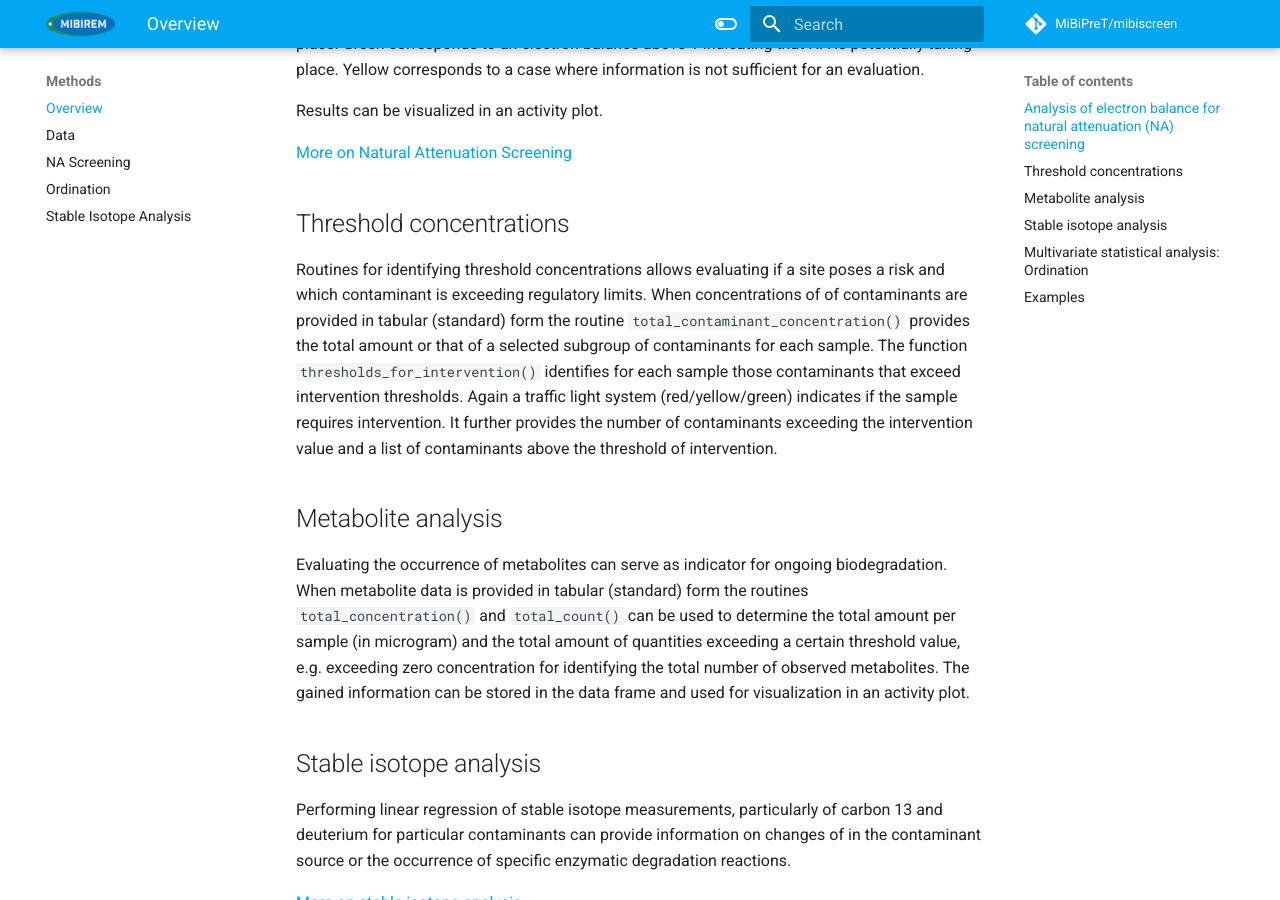
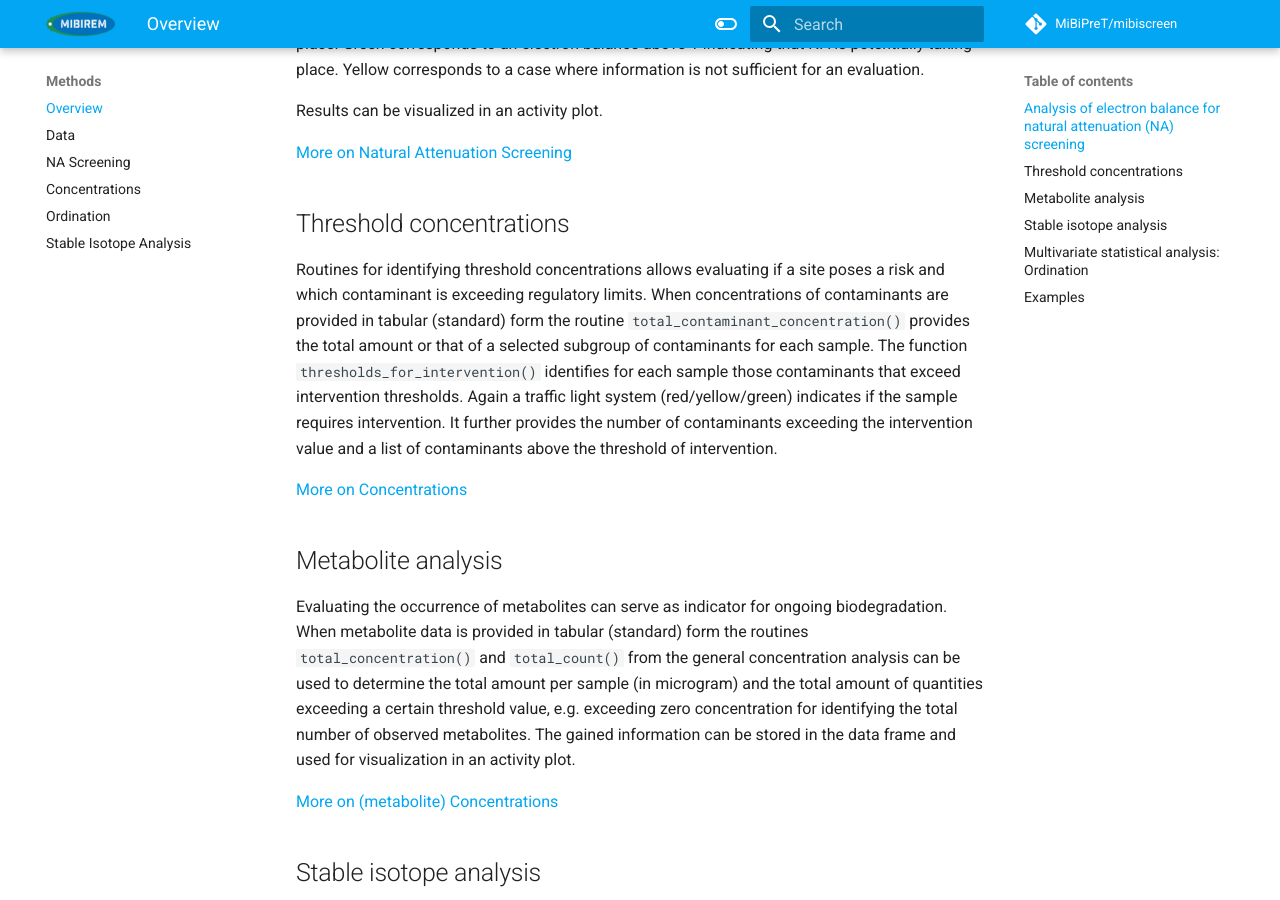
Before and after one commit to MiBiPreT/mibiscreen, an MkDocs documentation site: the page built from docs/methods/overview.md, in a window 1280 px wide and 900 px high, scrolled down 604 px. Built offline with MkDocs 1.6.1 and Material for MkDocs 9.7.7, drawn with Linux system fonts in a browser that asks for light colours; a script that is not in the unit is left out; comment, search, counter and statistics services are not loaded.

Commit message:
adding documentation of concentration routines

```diff
--- a/docs/methods/overview.md
+++ b/docs/methods/overview.md
@@ -11,17 +11,19 @@ Results can be visualized in an activity plot.
 [More on Natural Attenuation Screening](na_screening.md)
 
 ## Threshold concentrations
-Routines for identifying threshold concentrations allows evaluating if a site poses a risk and which contaminant is exceeding regulatory limits. When concentrations of of contaminants are provided in tabular (standard) form the routine `total_contaminant_concentration()` provides the total amount or that of a selected subgroup of contaminants for each sample. The function `thresholds_for_intervention()` identifies for each sample those contaminants that exceed intervention thresholds. Again a traffic light system (red/yellow/green) indicates if the sample requires intervention. It further provides the number of contaminants exceeding the intervention value and a list of contaminants above the threshold of intervention.
+Routines for identifying threshold concentrations allows evaluating if a site poses a risk and which contaminant is exceeding regulatory limits. When concentrations of contaminants are provided in tabular (standard) form the routine `total_contaminant_concentration()` provides the total amount or that of a selected subgroup of contaminants for each sample. The function `thresholds_for_intervention()` identifies for each sample those contaminants that exceed intervention thresholds. Again a traffic light system (red/yellow/green) indicates if the sample requires intervention. It further provides the number of contaminants exceeding the intervention value and a list of contaminants above the threshold of intervention.
+
+[More on Concentrations](concentrations.md)
 
 ## Metabolite analysis
-Evaluating the occurrence of metabolites can serve as indicator for ongoing biodegradation. When metabolite data is provided in tabular (standard) form
-the routines `total_concentration()` and `total_count()` can be used to determine the total amount per sample (in microgram) and the total amount of
-quantities exceeding a certain threshold value, e.g. exceeding zero concentration for identifying the total number of observed metabolites. The gained information can be stored in the data frame and used for visualization in an activity plot.
+Evaluating the occurrence of metabolites can serve as indicator for ongoing biodegradation. When metabolite data is provided in tabular (standard) form the routines `total_concentration()` and `total_count()` from the general concentration analysis can be used to determine the total amount per sample (in microgram) and the total amount of quantities exceeding a certain threshold value, e.g. exceeding zero concentration for identifying the total number of observed metabolites. The gained information can be stored in the data frame and used for visualization in an activity plot.
+
+[More on (metabolite) Concentrations](concentrations.md)
 
 ## Stable isotope analysis
 Performing linear regression of stable isotope measurements, particularly of carbon 13 and deuterium for particular contaminants can provide information on changes of in the contaminant source or the occurrence of specific enzymatic degradation reactions.
 
-  [More on stable isotope analysis](stable_isotopes.md)
+[More on stable isotope analysis](stable_isotopes.md)
 
 ##  Multivariate statistical analysis: Ordination
 Workflows for multivariate statistical analysis of observational data (contaminant concentrations, habitat conditions,
--- a/mkdocs.yml
+++ b/mkdocs.yml
@@ -14,6 +14,7 @@ nav:
     - Overview: methods/overview.md
     - Data: methods/data.md
     - NA Screening: methods/na_screening.md
+    - Concentrations: methods/concentrations.md
     - Ordination: methods/ordination.md
     - Stable Isotope Analysis: methods/stable_isotopes.md
   - Development: development/development.md
```
Also changed, not shown: docs/methods/concentrations.md (added, +23 -0 lines).
